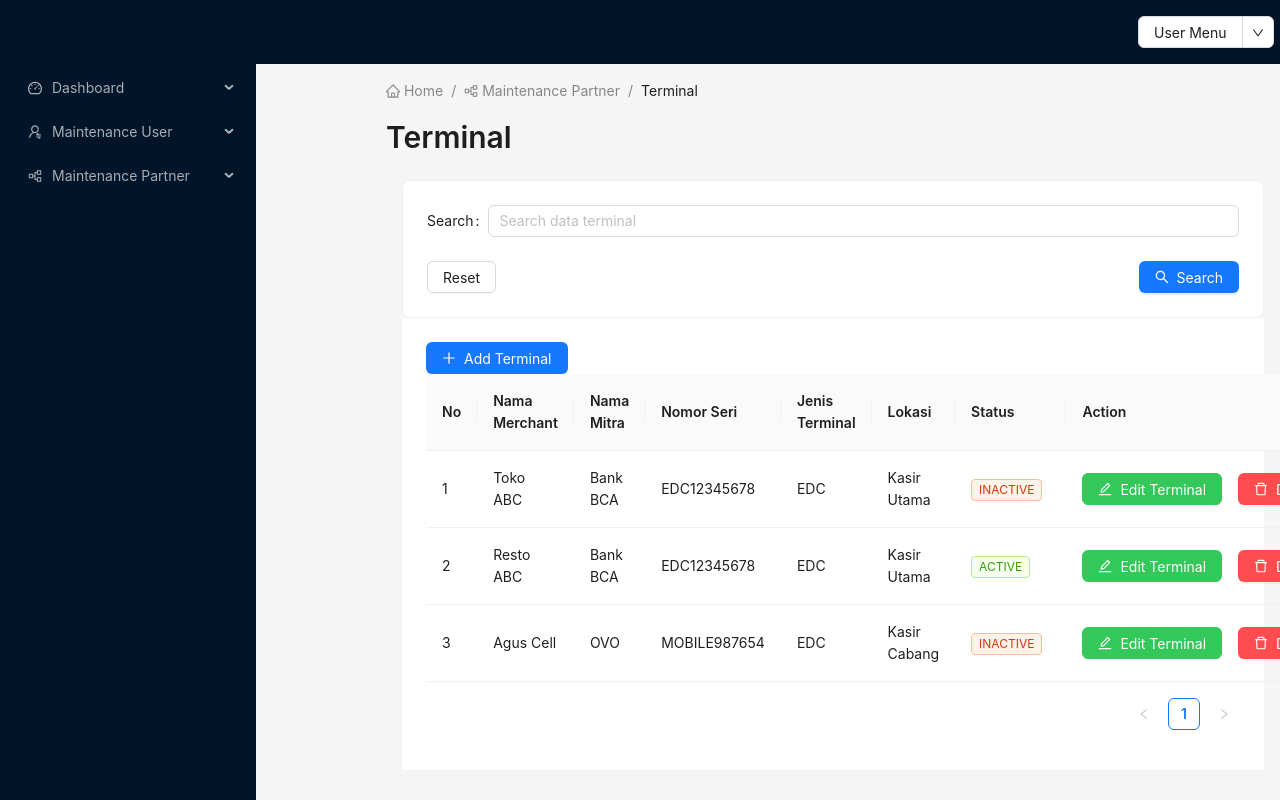
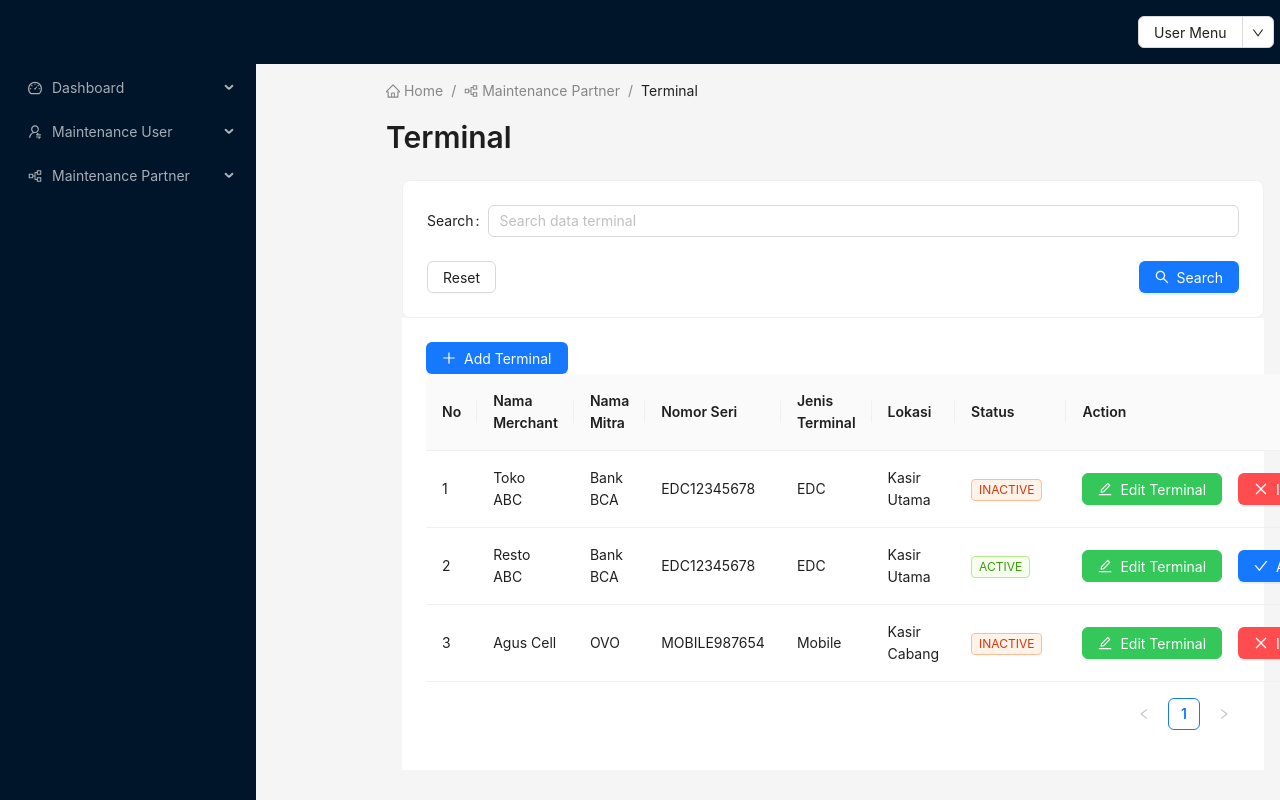
Before and after one commit to rezamf17/next-web-admin, a Next.js app: page /terminal in a window 1280 px wide. Built offline with nearby package versions, Linux system fonts and the light colour scheme.

Commit message:
delete terminal

```diff
--- a/src/pages/terminal/index.jsx
+++ b/src/pages/terminal/index.jsx
@@ -15,13 +15,15 @@ import {
 import HeaderComponent from '@/components/HeaderComponent';
 import SiderComponent from '@/components/SiderComponent';
 import BreadcrumbComponent from '../../components/BreadcrumbComponent';
+import ModalDeleteMerchant from "@/components/manage-partner/ModalDeleteMerchant";
 import { useRouter } from 'next/router';
 import {
   PartitionOutlined,
   PlusOutlined,
-  DeleteOutlined,
+  CloseOutlined,
   EditOutlined,
-  SearchOutlined
+  SearchOutlined,
+  CheckOutlined
 } from '@ant-design/icons';
 import { useDispatch } from "react-redux";
 import { saveData } from '@/redux/actions.js';
@@ -31,6 +33,11 @@ const { Content } = Layout;
 const App = () => {
   const router = useRouter();
   const [collapsed, setCollapsed] = useState(false);
+  const [visible, setVisible] = useState(false);
+  const [titleModal, setTitleModal] = useState('');
+  const [modalText, setModalText] = useState('');
+  const [confirmLoading, setConfirmLoading] = useState(false);
+  const [dataDelete, setdataDelete] = useState({});
   const dispatch = useDispatch();
 
   const columns = [
@@ -96,9 +103,15 @@ const App = () => {
           >
             Edit Terminal
           </Button>
-          <Button type="primary" icon={<DeleteOutlined />} danger onClick={() => deleteUser(record)}>
-            Delete Terminal
-          </Button>
+          {record.status == "I" ? (
+            <Button type="primary" icon={<CloseOutlined />} danger onClick={() => deleteTerminal(record)}>
+              Inactive Mitra
+            </Button>
+          ) : (
+            <Button type="primary" icon={<CheckOutlined />} onClick={() => deleteTerminal(record)}>
+              Active Mitra
+            </Button>
+          )}
         </Space>
       ),
     },
@@ -111,6 +124,19 @@ const App = () => {
   const editTerminal = (record) => {
     dispatch(saveData(record));
     router.push('/terminal/edit');
+  }
+
+  const deleteTerminal = (record) => {
+    // Implementasi logika penghapusan data merchant di sini
+    setdataDelete(record);
+    setVisible(true);
+    if (record.status == "A") {
+      setTitleModal("Inactive Terminal")
+      setModalText("Are you sure you want to inactive this terminal?")
+    }else{
+      setTitleModal("Active Terminal")
+      setModalText("Are you sure you want to active this terminal?")
+    }
   }
 
   const data = [
@@ -140,7 +166,7 @@ const App = () => {
       name: "Agus Cell",
       nama_mitra: "OVO",
       nomor_seri: "MOBILE987654",
-      jenis_terminal: "EDC",
+      jenis_terminal: "Mobile",
       lokasi: "Kasir Cabang",
       status: "I",
     },
@@ -181,6 +207,16 @@ const App = () => {
           </Content>
         </Layout>
       </Layout>
+      <ModalDeleteMerchant visible={visible}
+        confirmLoading={confirmLoading}
+        titleModal={titleModal}
+        modalText={modalText}
+        setVisible={setVisible}
+        setConfirmLoading={setConfirmLoading}
+        setModalText={modalText}
+        dataDelete={dataDelete}
+        name="Nama Merchant"
+      />
     </Layout>
   );
 };
```
